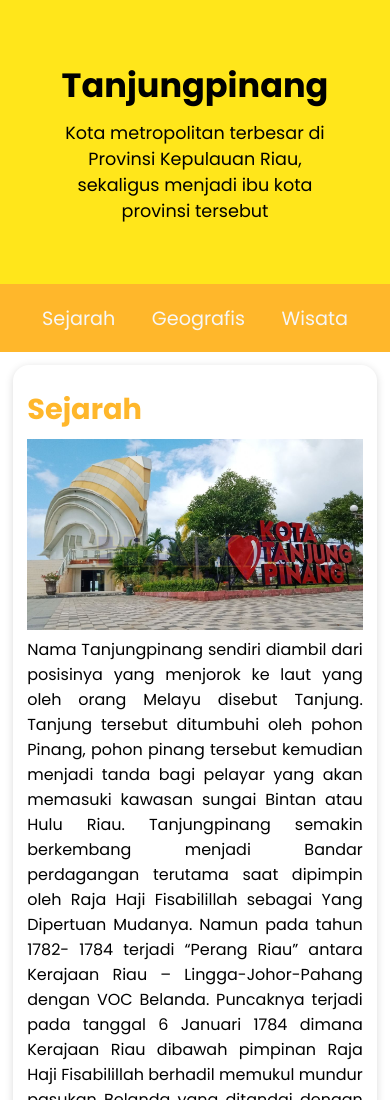
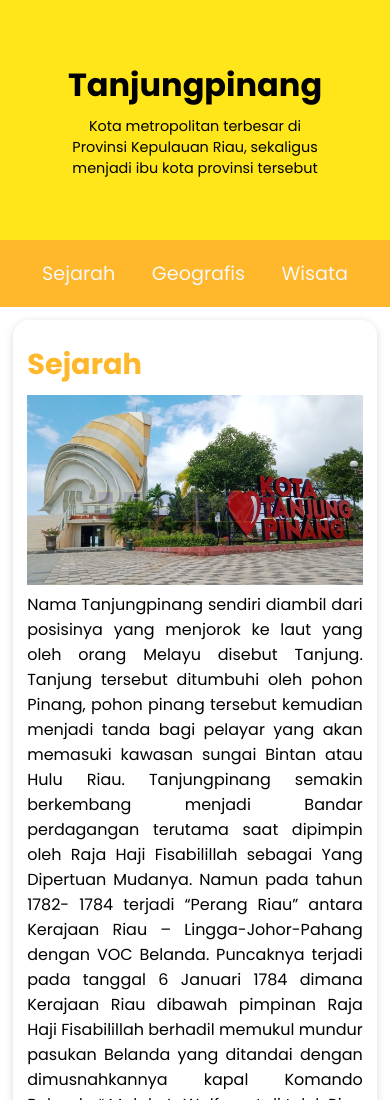
Before and after one commit to MasApis/Profile-Tanjungpinang, a plain HTML site: page index.html in a window 390 px wide. Shown: the top 1100 px of the page. Drawn offline with Linux system fonts and the light colour scheme.

Commit message:
mengatur ukuran font size pada paragraf dan heading1

```diff
--- a/assets/css/style.css
+++ b/assets/css/style.css
@@ -125,7 +125,10 @@ footer {
         align-self: stretch;
     }
     header .jumbroton h1 {
-        font-size: 2.1em;
+        font-size: 2em;
+    }
+    header .jumbroton p {
+        font-size: 0.9em;
     }
     header nav ul {
         gap: 1.9em;
```
